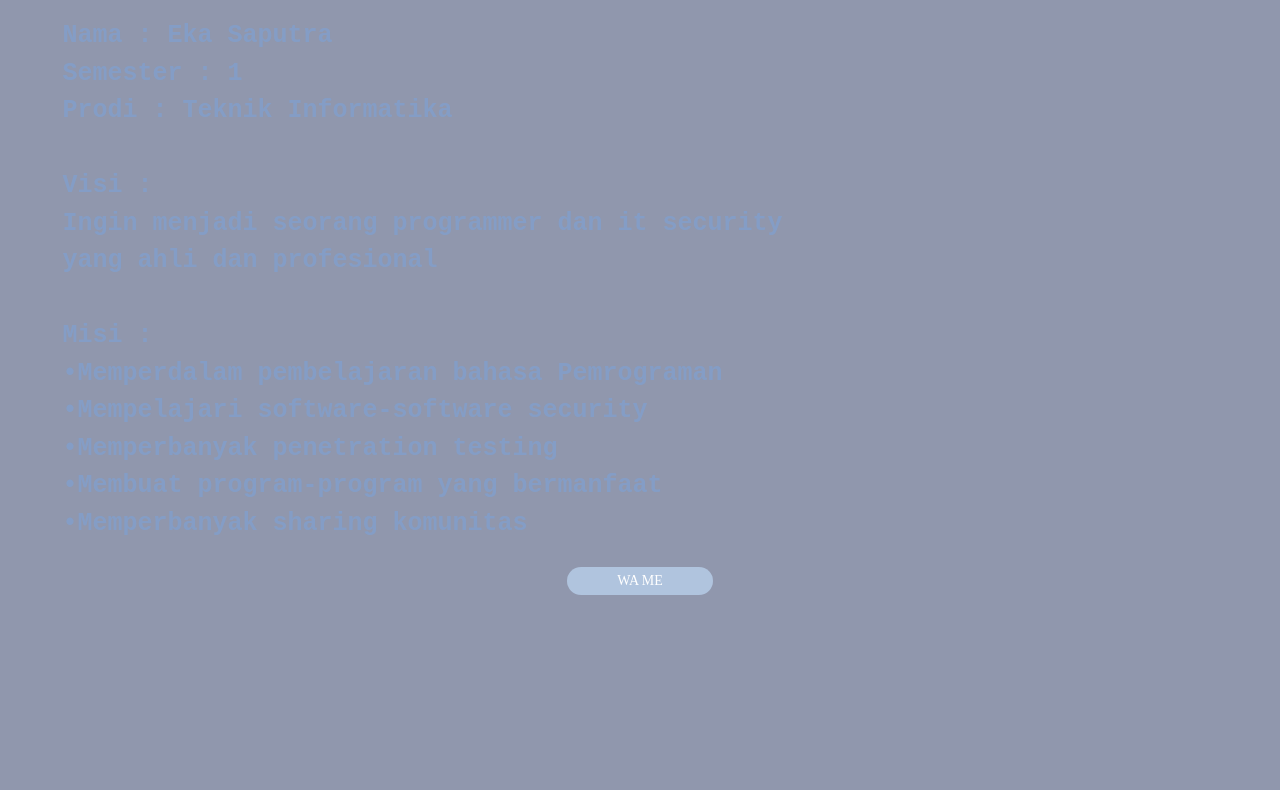
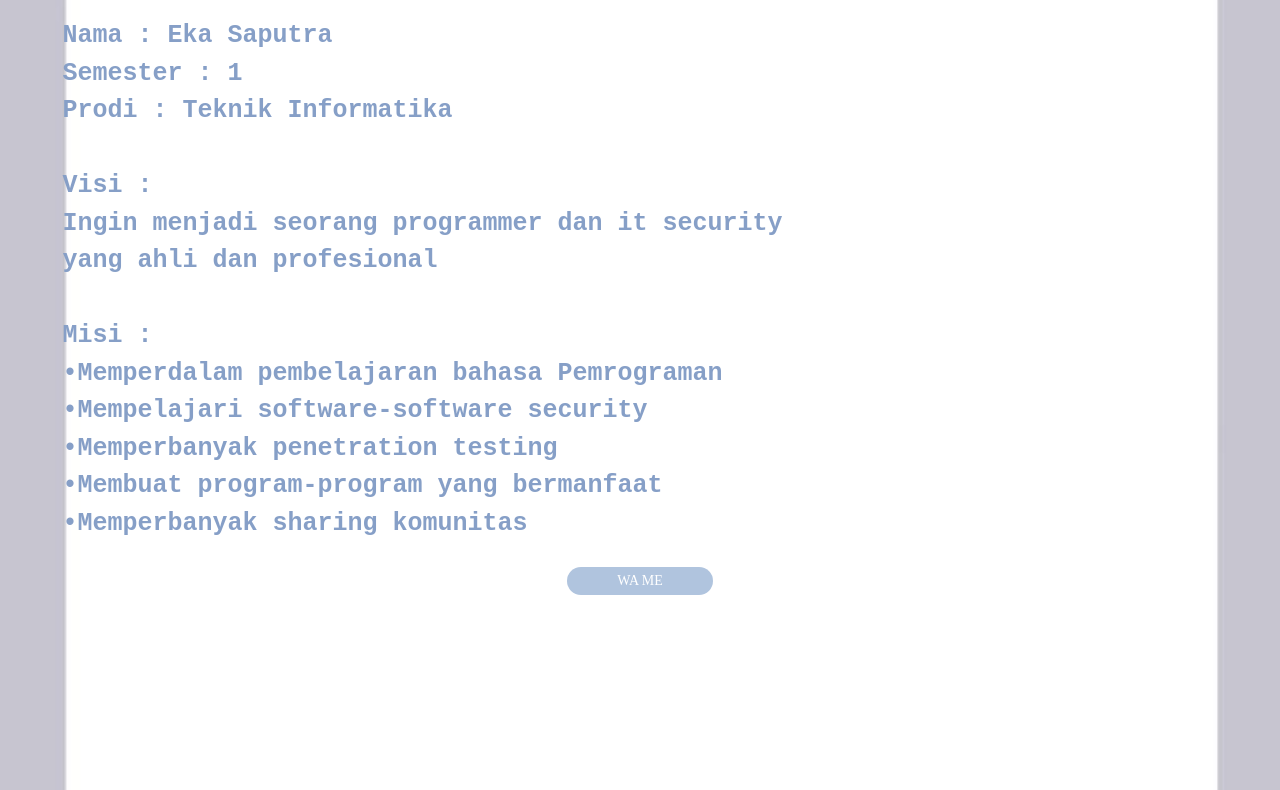
Before and after one commit to IshikawaUta/a_tugas_1, a plain HTML site: page index.html in a window 1280 px wide. Shown: the part 558-1348 px from the top of the page. Drawn offline with Linux system fonts and the light colour scheme.

Commit message:
style.css

```diff
--- a/style.css
+++ b/style.css
@@ -7,7 +7,7 @@ body{
 
 #showcase{
   min-height:1200px;
-  background:url('../img/gojo.jpg') no-repeat;
+  background:url('/gojo.jpg') no-repeat;
   background-position: center;
   background-size: cover;
   text-align: left;
```
